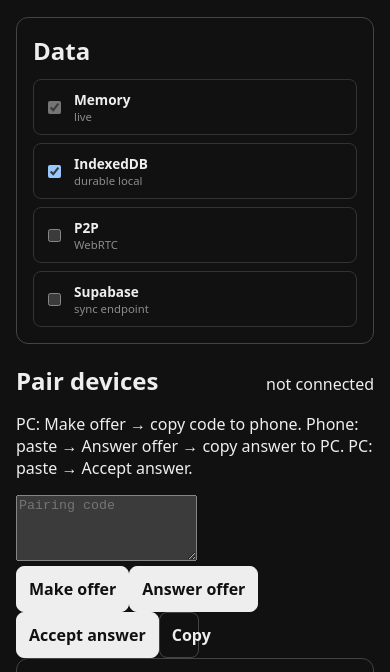
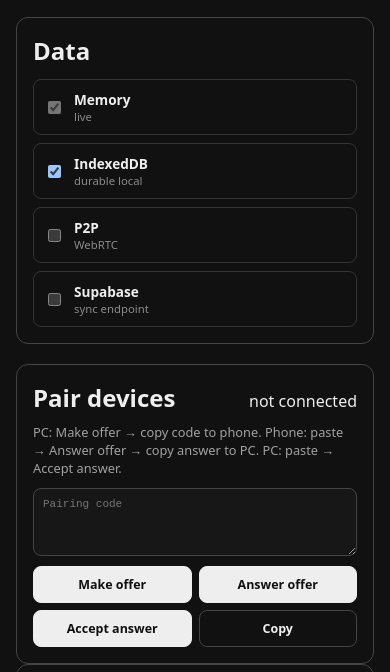
Before and after one commit to emptinessbliss15-cell/Holarchy, a plain HTML site: page public/index.html in a window 390 px wide. Shown: the part 171-843 px from the top of the page. Drawn offline with Linux system fonts and the light colour scheme.

Commit message:
Add manual P2P pairing UI

```diff
--- a/public/style.css
+++ b/public/style.css
@@ -1 +1,2 @@
 :root{color-scheme:dark;font-family:system-ui,sans-serif;background:#111;color:#eee}*{box-sizing:border-box}body{margin:0}main{width:min(760px,100%);margin:auto;padding:24px 16px 64px}header{margin-bottom:20px}h1{margin:0;font-size:clamp(2rem,8vw,4rem)}h2{margin:0}.eyebrow{letter-spacing:.2em;font-size:.75rem;opacity:.65}form,.capabilities{display:grid;gap:12px;padding:16px;border:1px solid #444;border-radius:12px;margin-bottom:14px}label{display:grid;gap:6px;font-size:.85rem}input,select,button{font:inherit;padding:11px 12px;border:1px solid #555;border-radius:8px;background:#1d1d1d;color:inherit}button{cursor:pointer;background:#eee;color:#111;border-color:#eee;font-weight:700}section{margin-top:20px}.section-head{display:flex;justify-content:space-between;align-items:baseline}#node-count,#empty-state{opacity:.6}.toggle-grid{display:grid;grid-template-columns:repeat(2,minmax(0,1fr));gap:8px}.toggle{display:flex;align-items:center;gap:10px;padding:10px;border:1px solid #333;border-radius:8px}.toggle input{width:auto}.toggle span{display:grid}.toggle small{opacity:.55}ul{list-style:none;padding:0;display:grid;gap:8px}li{display:flex;align-items:center;justify-content:space-between;gap:12px;padding:12px;border:1px solid #333;border-radius:10px}li div{display:grid;gap:3px;min-width:0}li strong{overflow-wrap:anywhere}li small{opacity:.55}.secondary{width:40px;background:transparent;color:inherit;border-color:#444}@media(max-width:520px){.toggle-grid{grid-template-columns:1fr}}
+.pair{display:grid;gap:10px;padding:16px;border:1px solid #444;border-radius:12px}.hint{margin:0;opacity:.65;font-size:.8rem;line-height:1.4}textarea{width:100%;resize:vertical;font:11px ui-monospace,monospace;padding:9px;background:#171717;color:inherit;border:1px solid #444;border-radius:8px}.actions{display:grid;grid-template-columns:repeat(4,1fr);gap:7px}.actions button{padding:9px;font-size:.78rem}.actions .wide{width:auto}@media(max-width:600px){.actions{grid-template-columns:1fr 1fr}}
```
